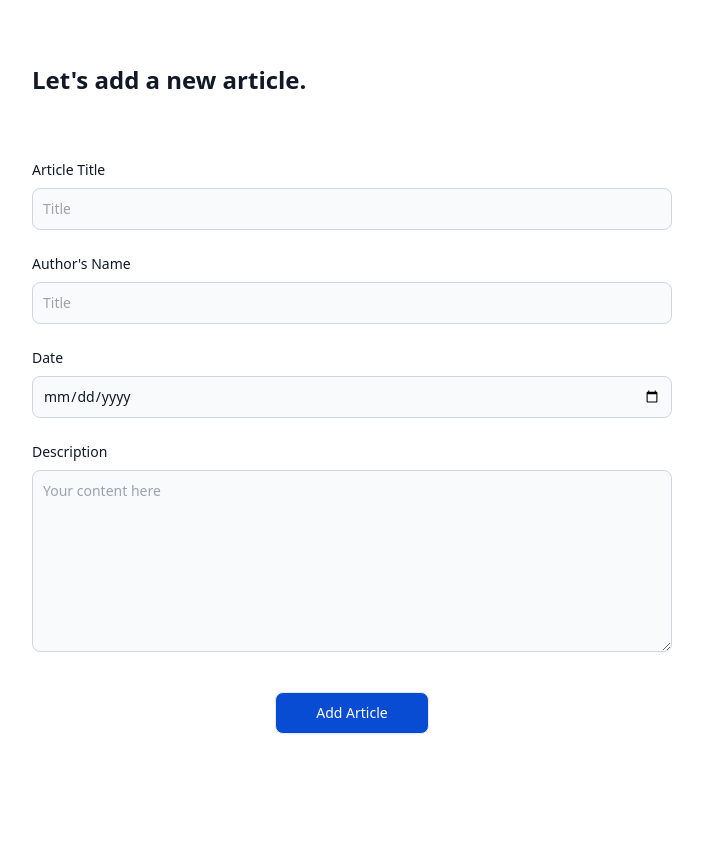
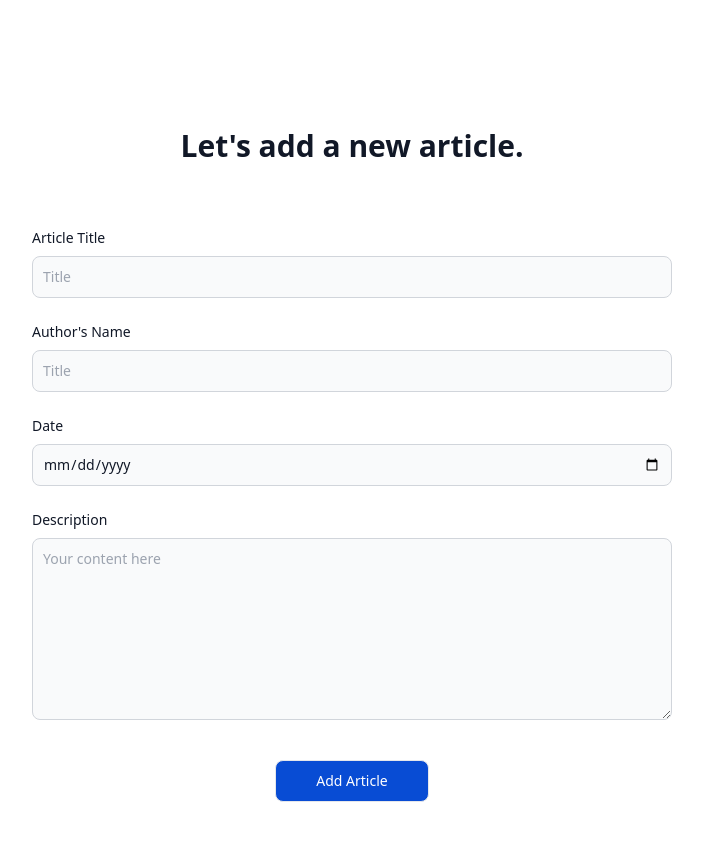
Before and after one commit to Rashminda121/NSpace, a PHP site: page /admin/addArticle.php in a window 1280 px wide. Shown: the part 57-923 px from the top of the page, without its empty margins (288-991 px from the left). Before the commit the page ends 791 px from the top, so only its background shows below. Run offline with PHP 8.4, Linux system fonts and the light colour scheme; some libraries are stand-ins or nearby versions.

Commit message:
spacing modified

```diff
--- a/admin/addArticle.php
+++ b/admin/addArticle.php
@@ -10,9 +10,9 @@
 </head>
 <body>
 <?php include("adminNavbar.php"); ?>
-<section class="bg-white ">
+<section class="bg-white mt-16">
   <div class="py-8 px-4 mx-auto max-w-2xl lg:py-16">
-      <h2 class="mb-10 text-2xl font-bold text-gray-900 ">Let's add a new article.</center></h2>
+      <h2 class="mb-10 text-3xl text-center font-bold text-gray-900">Let's add a new article.</h2>
       <form action="addArticle.php" method="post">
           <div class="grid gap-4 sm:grid-cols-2 sm:gap-6 mt-16">
               <div class="sm:col-span-2">
```
